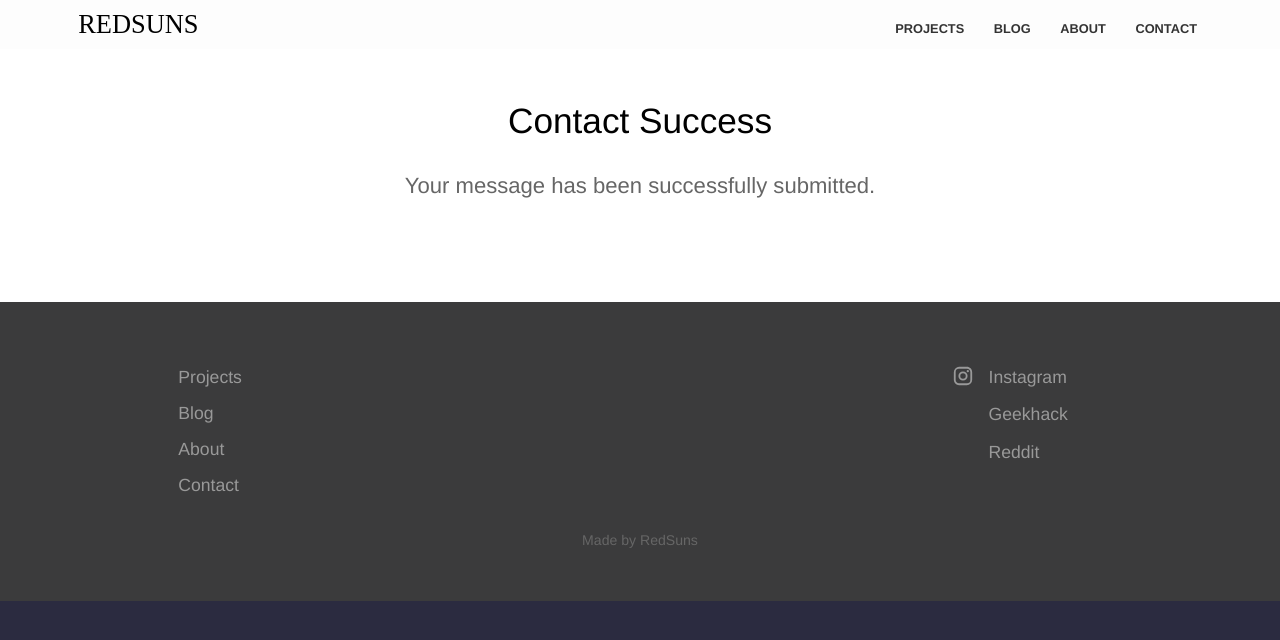
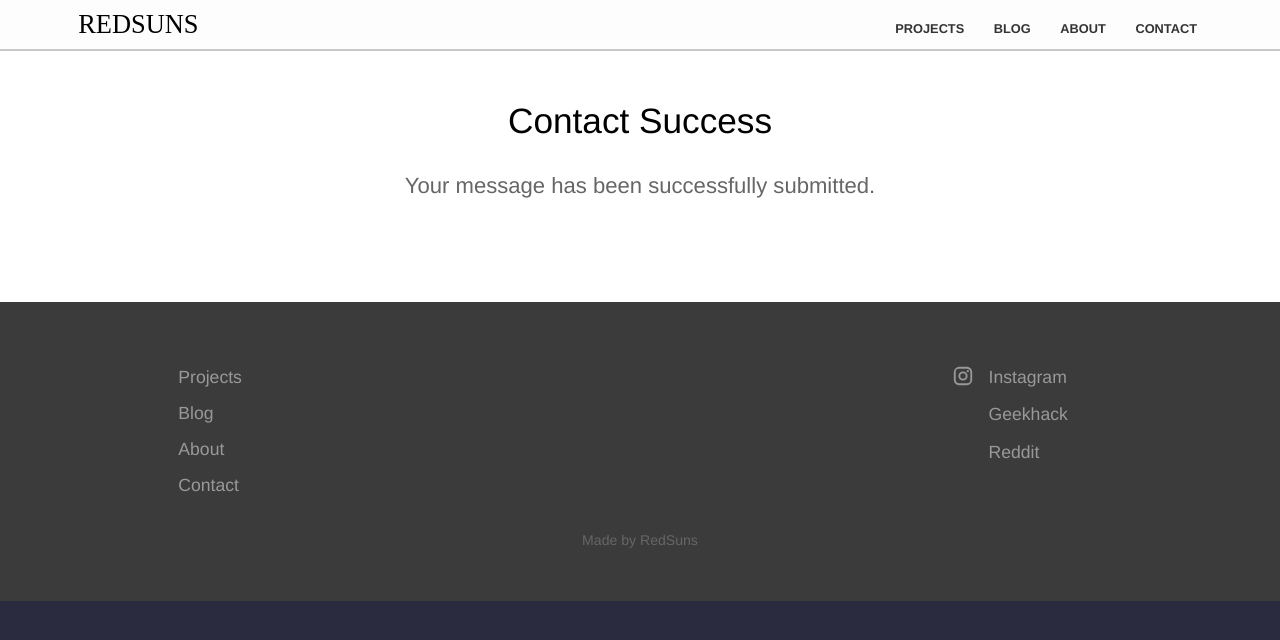
Before and after one commit to RedSunsRMK/redsunsrmk.github.io, a Jekyll site: the page built from contact-success.html, in a window 1280 px wide. Shown: the top 640 px of the page. Built offline with Jekyll 4.4.1, drawn with Linux system fonts in a browser that asks for light colours.

Commit message:
Update layout.scss

```diff
--- a/_sass/layout.scss
+++ b/_sass/layout.scss
@@ -26,6 +26,7 @@ header {
 	z-index: 100;
 	width: 100%;
   	margin: 0 auto;
+	border-bottom: solid 2px #c8c8c8;
 
 	a {
 		color: #fff;
```
